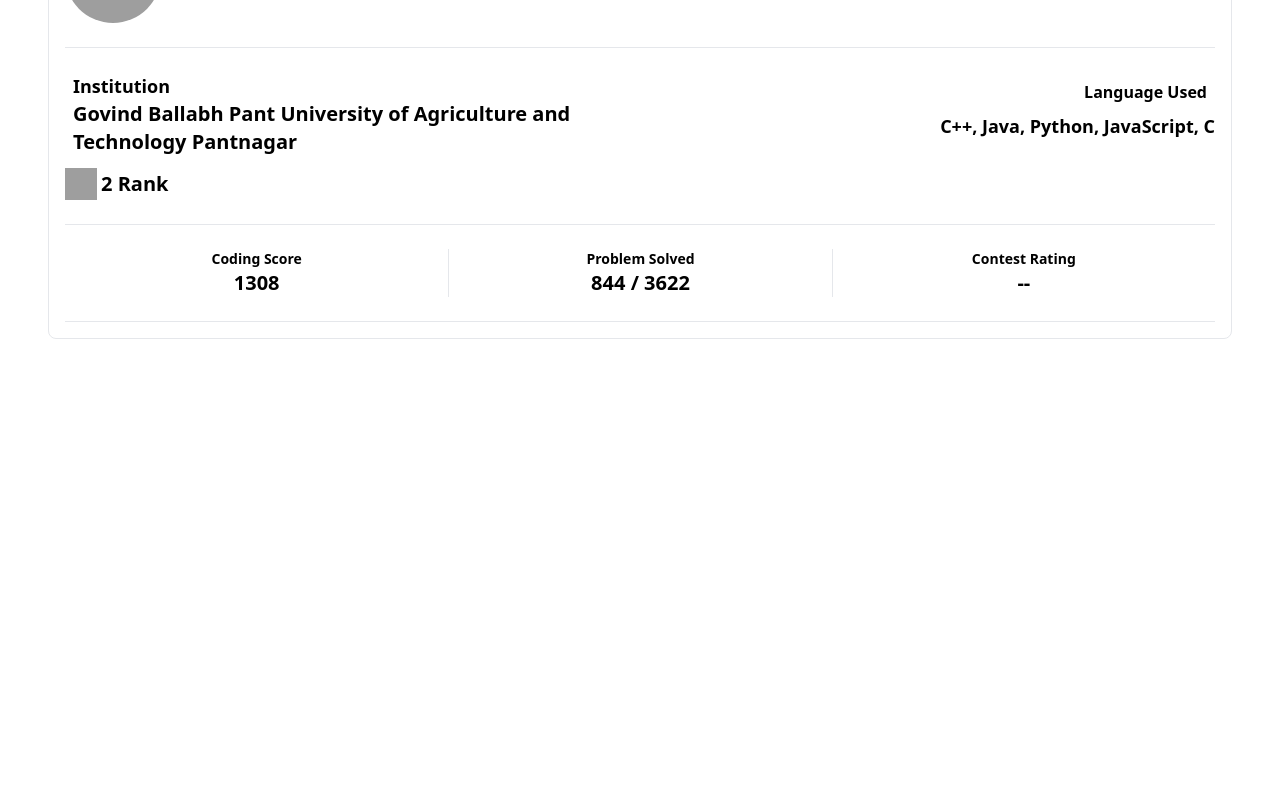
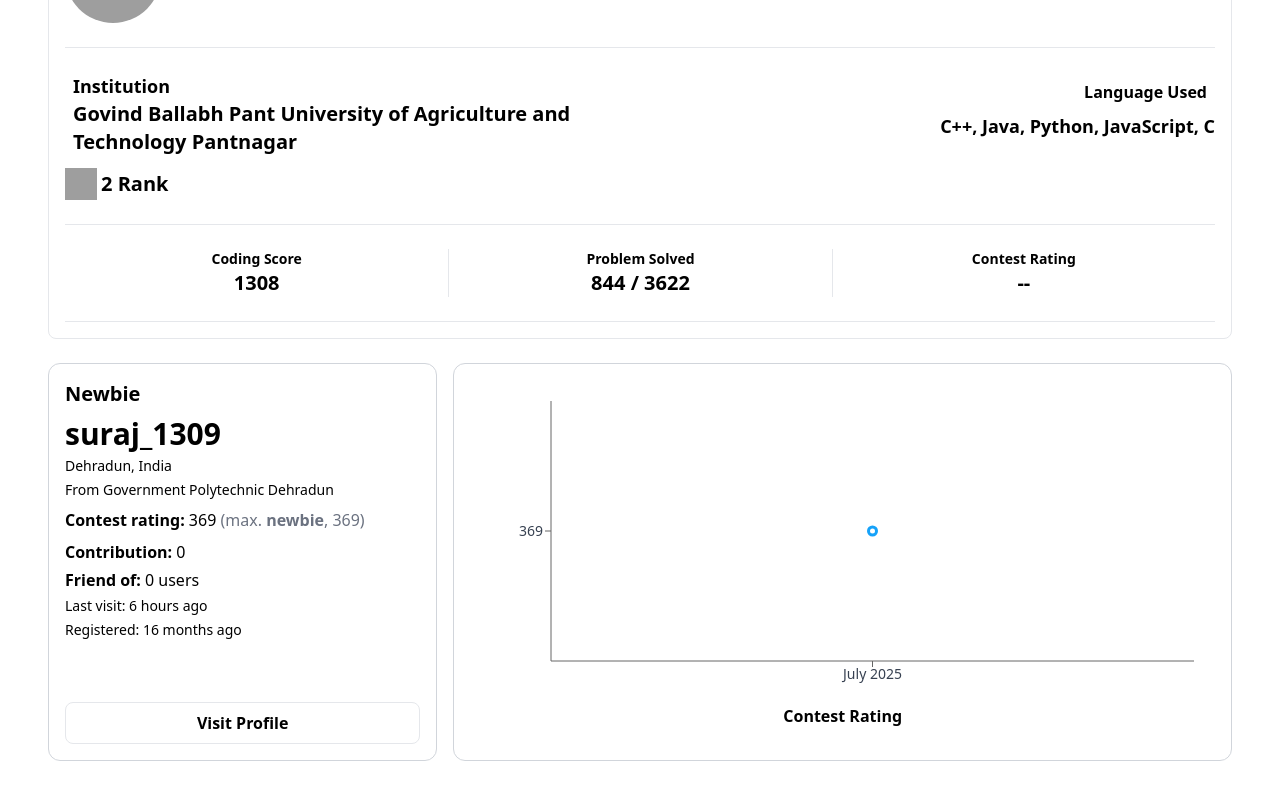
Before and after one commit to Suraj-1309/My-Portfolio, a React (Vite) app: page /dsa in a window 1280 px wide. Shown: the part 1352-2152 px from the top of the page. Before the commit the page ends 1731 px from the top, so only its background shows below. Built offline with nearby package versions, Linux system fonts and the light colour scheme; grey boxes are pictures that could not be loaded; a web font is replaced by a local one.

Commit message:
create codeforces component for dsa page complete

```diff
--- /dev/null
+++ b/src/dsa/Codeforces.jsx
@@ -0,0 +1,63 @@
+import React from "react";
+import CodeforcesGraph from "./CodeforcesGraph";
+
+const Codeforces = ({ isDarkMode }) => {
+  const borderColor = isDarkMode ? "border-white" : "border-gray-300";
+  const textColor = isDarkMode ? "text-white" : "text-black";
+
+  return (
+    <div className="flex flex-col lg:flex-row gap-4 w-full h-fit">
+      {/* Left Column (1/3) */}
+      <div className="w-full lg:w-1/3">
+        <div
+          className={`bg-transparent border ${borderColor} p-4 text-left ${textColor} h-full rounded-xl flex flex-col justify-between`}
+        >
+          <div>
+            <h2 className="text-xl font-bold mb-2">Newbie</h2>
+            <h1 className="text-3xl font-extrabold mb-1">suraj_1309</h1>
+            <p className="text-sm mb-1">Dehradun, India</p>
+            <p className="text-sm mb-2">From Government Polytechnic Dehradun</p>
+
+            <p className="mb-2">
+              <span className="font-bold">Contest rating:</span> 369{" "}
+              <span className="text-gray-500">
+                (max. <span className="font-semibold">newbie</span>, 369)
+              </span>
+            </p>
+            <p className="mb-1">
+              <span className="font-bold">Contribution:</span> 0
+            </p>
+            <p className="mb-1">
+              <span className="font-bold">Friend of:</span> 0 users
+            </p>
+            <p className="text-sm mb-1">Last visit: 6 hours ago</p>
+            <p className="text-sm mb-2">Registered: 16 months ago</p>
+          </div>
+
+          {/* Visit Profile Button */}
+          <a
+            href="https://codeforces.com/profile/suraj_1309"
+            target="_blank"
+            rel="noopener noreferrer"
+            className="mt-4 inline-block text-center border px-4 py-2 rounded-lg font-semibold transition hover:scale-105 hover:underline"
+          >
+            Visit Profile
+          </a>
+        </div>
+      </div>
+
+      {/* Right Column (2/3) */}
+      <div className="w-full lg:w-2/3">
+        <div
+          className={`bg-transparent border ${borderColor} p-4 h-fit rounded-xl flex flex-col`}
+        >
+          <div className="flex-grow">
+            <CodeforcesGraph isDarkMode={isDarkMode} />
+          </div>
+        </div>
+      </div>
+    </div>
+  );
+};
+
+export default Codeforces;
--- /dev/null
+++ b/src/dsa/CodeforcesGraph.jsx
@@ -0,0 +1,57 @@
+import {
+  LineChart,
+  Line,
+  XAxis,
+  YAxis,
+  Tooltip,
+  ResponsiveContainer,
+} from "recharts";
+
+const data = [
+  { year: "July 2025", rating: 369 },
+];
+
+const CodeforcesGraph = ({ isDarkMode }) => {
+  const axisColor = isDarkMode ? "#D1D5DB" : "#374151"; // light gray in dark mode, dark gray in light mode
+  const bgColor = isDarkMode ? "#111827" : "#ffffff"; // background
+  const textColor = isDarkMode ? "#ffffff" : "#000000";
+
+  return (
+    <div style={{ backgroundColor: bgColor }} className="rounded-xl p-4">
+      <ResponsiveContainer width="100%" height={300}>
+        <LineChart data={data}>
+          <XAxis dataKey="year" tick={{ fill: axisColor, fontSize: 14 }} />
+          <YAxis
+            domain={[1200, "dataMax"]}
+            tick={{ fill: axisColor, fontSize: 14 }}
+          />
+          <Tooltip
+            contentStyle={{
+              backgroundColor: bgColor,
+              borderColor: isDarkMode ? "#4B5563" : "#E5E7EB",
+              color: textColor,
+            }}
+            labelStyle={{ color: textColor }}
+            itemStyle={{ color: textColor }}
+          />
+          <Line
+            type="linear" // sharp lines
+            dataKey="rating"
+            stroke="#16a2f9ff"
+            strokeWidth={3}
+            dot={{ r: 4 }}
+            activeDot={{ r: 6 }}
+          />
+        </LineChart>
+      </ResponsiveContainer>
+      <p
+        className="text-center mt-2 font-semibold"
+        style={{ color: textColor }}
+      >
+        Contest Rating
+      </p>
+    </div>
+  );
+};
+
+export default CodeforcesGraph;
--- a/src/dsa/Dsa.jsx
+++ b/src/dsa/Dsa.jsx
@@ -9,6 +9,7 @@ import {
 import Hackerrank from "./Hackerrank";
 import Leetcode from "./Leetcode";
 import GfgProfile from "./GfgProfile";
+import Codeforces from "./Codeforces";
 
 const profiles = [
   {
@@ -77,6 +78,12 @@ export default function Dsa({ isDarkMode }) {
       </div>
 
 
+      <div className="pt-6">
+        {/* <AnimatedProgress percentage={75} /> */}
+        <Codeforces isDarkMode={isDarkMode} />
+      </div>
+
+
     </div>
   );
 }
```
